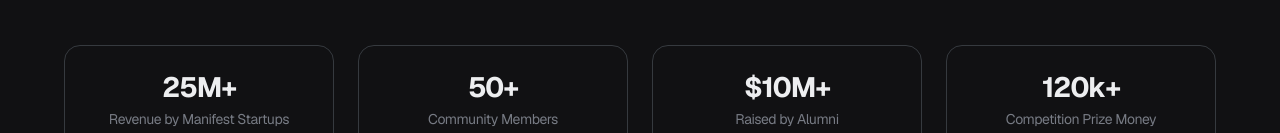
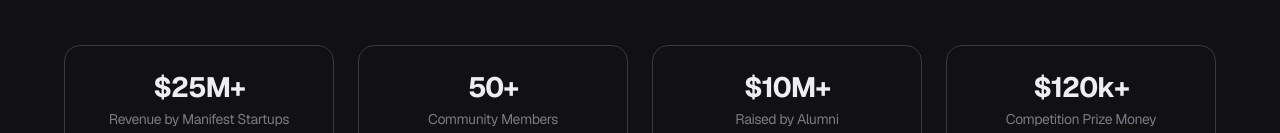
Before and after one commit to PatelPurav05/Manifest-Website, a Next.js app: page / in a window 1280 px wide. Shown: the part 819-952 px from the top of the page. Built offline with nearby package versions, Linux system fonts and the light colour scheme.

Commit message:
fix: update metrics values to include currency symbols
- Added dollar signs to revenue and competition prize money metrics for clarity and consistency.

```diff
--- a/components/sections/metrics.tsx
+++ b/components/sections/metrics.tsx
@@ -5,10 +5,10 @@ import { FadeIn } from "@/components/ui/fade-in"
 
 export function MetricsSection() {
   const metrics = [
-    { value: "25M+", label: "Revenue by Manifest Startups" },
+    { value: "$25M+", label: "Revenue by Manifest Startups" },
     { value: "50+", label: "Community Members" },
     { value: "$10M+", label: "Raised by Alumni" },
-    { value: "120k+", label: "Competition Prize Money" },
+    { value: "$120k+", label: "Competition Prize Money" },
   ]
 
   return (
```
